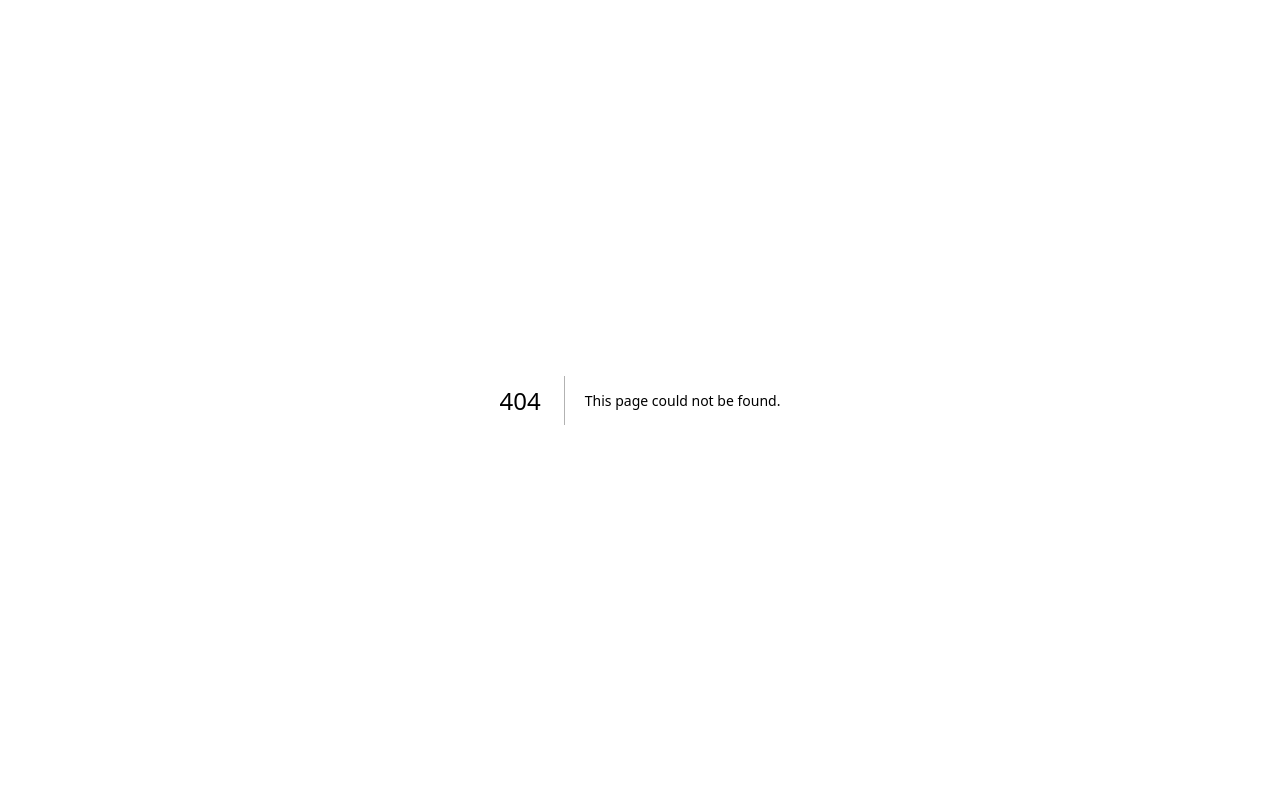
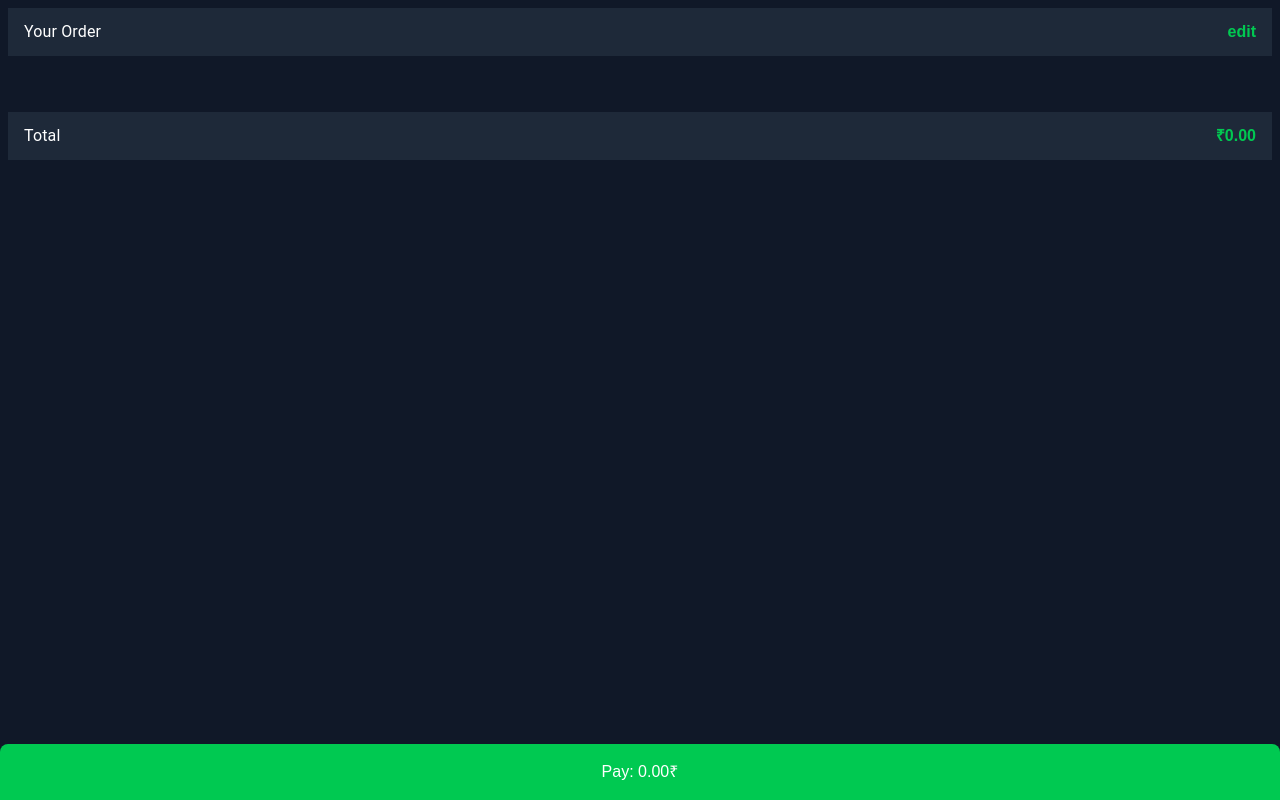
Before and after one commit to HinataShoe2311/DurgerKingbot, a Next.js app: page /view-order in a window 1280 px wide. Before the commit this address had no page. Built offline with nearby package versions, Linux system fonts and the light colour scheme.

Commit message:
ui fixes

```diff
--- a/src/Components/Button.jsx
+++ b/src/Components/Button.jsx
@@ -5,7 +5,7 @@ function Button({ text, onClick, className = '' }) {
         <div>
             <button
                 onClick={onClick}
-                className={`px-4 py-2 rounded-lg bg-blue-600 hover:bg-blue-700 text-white  transition duration-200 ${className}`}
+                className={`px-4 py-2 rounded-lg text-white  transition duration-200 ${className}`}
             >
                 {text}
             </button>
--- a/src/Components/FoodPage.jsx
+++ b/src/Components/FoodPage.jsx
@@ -5,13 +5,31 @@ import Card from '@mui/material/Card';
 import Button from './Button';
 import ViewOrder from './ViewOrder';
 import { useDispatch, useSelector } from 'react-redux';
-import { addItemToOrder, removeItemFromOrder } from '../Slices/OrderDetailsSlice';
-
+import { addItemToOrder, removeItemFromOrder, resetStore } from '../Slices/OrderDetailsSlice';
+import {persistor} from "@/Store/Store"
 function FoodPage() {
+    const [mounted, setMounted] = React.useState(false);
+    let isDisabled = true
     const dispatch = useDispatch();
     const orders = useSelector((state) => state.orderDetails.orders);
+    isDisabled = !orders || orders.length === 0;
+
     const total_price = useSelector((state) => state.orderDetails.total_price);
+    React.useEffect(() => {
+        const navEntry = performance.getEntriesByType("navigation")[0];
+        const isReload = navEntry?.type === "reload";
 
+        if (isReload) {
+            // ✅ Only reset store on hard reload
+            dispatch(resetStore());
+
+            // If using redux-persist
+            persistor.purge?.();
+        }
+    }, []);
+
+    React.useEffect(() => setMounted(true), []);
+    if (!mounted) return null;
 
     const getQuantityById = (id) => {
         const item = orders.find(order => order.id === id);
@@ -58,7 +76,7 @@ function FoodPage() {
     return (
         <div>
             <div className="min-h-screen w-screen bg-gray-900 relative overflow-hidden p-6"
-            style={{ backgroundImage: "url('/snow.gif')" }}>
+                style={{ backgroundImage: "url('/snow.gif')" }}>
                 {/* Scattered stars background */}
 
                 <div className="relative z-10 ">
@@ -97,13 +115,13 @@ function FoodPage() {
                                     </div>
 
                                     {/* Action button */}
-                                    <div className="pt-2 " style={{    alignItems: "center",justifyItems: "center"}}>{renderActionButton(item)}</div>
+                                    <div className="pt-2 " style={{ alignItems: "center", justifyItems: "center" }}>{renderActionButton(item)}</div>
                                 </div>
                             </Card>
                         ))}
                     </div>
                 </div>
-                <ViewOrder total={total_price.toFixed(2)} />
+                <ViewOrder isDisabled={isDisabled} total={total_price.toFixed(2)} />
             </div>
         </div>
     )
--- a/src/Components/ViewOrder.jsx
+++ b/src/Components/ViewOrder.jsx
@@ -1,7 +1,7 @@
 "use client"; // Required because we're using hooks
 import { useRouter } from "next/navigation";
 
-function ViewOrder() {
+function ViewOrder({ isDisabled }) {
   const router = useRouter();
 
   const handleClick = () => {
@@ -9,6 +9,8 @@ function ViewOrder() {
   };
 
   return (
+    <>
+      {!isDisabled && (
         <div className="flex mt-4 items-center justify-center bg-green-500 shadow-lg rounded-lg">
           <button
             onClick={handleClick}
@@ -17,6 +19,8 @@ function ViewOrder() {
             View Order
           </button>
         </div>
+      )}
+    </>
   );
 }
 
--- /dev/null
+++ b/src/app/view-order/page.jsx
@@ -0,0 +1,91 @@
+// src/app/view-order/page.jsx
+"use client";
+import React from 'react';
+import { useSelector } from "react-redux";
+import List from '@mui/material/List';
+import ListItem from '@mui/material/ListItem';
+import ListItemText from '@mui/material/ListItemText';
+import ListItemAvatar from '@mui/material/ListItemAvatar';
+import Avatar from '@mui/material/Avatar';
+import Button from '@/Components/Button';
+const ViewOrder = () => {
+  const [mounted, setMounted] = React.useState(false);
+
+  const ORDER_DETAILS = useSelector((state) => state?.orderDetails?.orders);
+  const TOTAL_PRICE = useSelector((state) => state.orderDetails.total_price);
+  React.useEffect(() => setMounted(true), []);
+  if (!mounted) return null;
+  const handlePayment = () => { }
+  return (
+    <div className='min-h-screen bg-gray-900'>
+      <div className="w-screen bg-gray-900 relative overflow-hidden p-2 flex  ">
+        <ListItem key={"OrderList"} className='bg-gray-800'>
+          <ListItemText
+            primary={"Your Order"}
+
+            className="text-white"
+          />
+          <div>
+            <a href="/" className="text-green-500 font-bold ">
+              edit
+            </a>
+          </div>
+        </ListItem>
+      </div>
+      <div className=" w-screen bg-gray-900 relative overflow-hidden flex pb-6 justify-center">
+        <List sx={{ width: '100%', maxWidth: 360 }} className='bg-gray-900'>
+          {ORDER_DETAILS.map((item) => (
+            <ListItem key={item.id} className='bg-gray-800'>
+              <ListItemAvatar>
+                <Avatar>
+                  {item.emoji}
+                </Avatar>
+              </ListItemAvatar>
+              <ListItemText
+                primary={
+                  <>
+                    {item.name}{' '}
+                    <span className="text-yellow-400 font-semibold">{item.quantity}x</span>
+                  </>
+                }
+                secondary={<>
+                  <span className='text-white'> {`Price: ${item.price}₹`}</span>
+                </>}
+                className="text-white"
+              />
+              <div>
+                <span className="text-white font-bold">
+                  ₹{(item.price * item.quantity).toFixed(2)}
+                </span>
+              </div>
+            </ListItem>
+          ))}
+        </List>
+      </div>
+      <div className="w-screen bg-gray-900 relative overflow-hidden p-2 flex  ">
+        <ListItem key={"OrderList"} className='bg-gray-800'>
+          <ListItemText
+            primary={"Total "}
+
+            className="text-white"
+          />
+          <div>
+            <span className="text-green-500 font-bold">
+              ₹{(TOTAL_PRICE).toFixed(2)}
+            </span>
+          </div>
+        </ListItem>
+      </div>
+      <div className='bg-gray-900 w-screen relative overflow-hidden  flex'>
+        <a className="w-screen fixed bottom-0 left-0 z-50 p6 flex items-center justify-center bg-green-500 shadow-lg rounded-t-lg py-2">
+          <Button
+            text={`Pay: ${TOTAL_PRICE.toFixed(2)}₹`}
+            className="flex justify-center bg-green-500 text-white px-4 py-2 rounded"
+            onClick={() => handlePayment()} />
+        </a>
+      </div>
+    </div>
+  );
+};
+
+export default ViewOrder;
```
Lines whose indentation alone changed are shown as unchanged.
